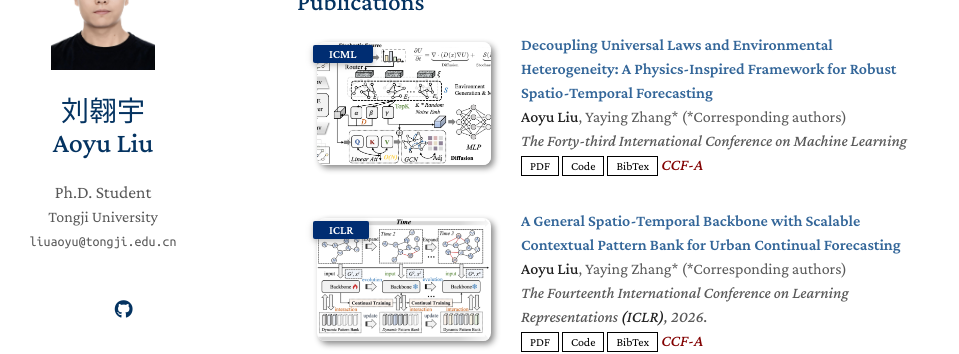
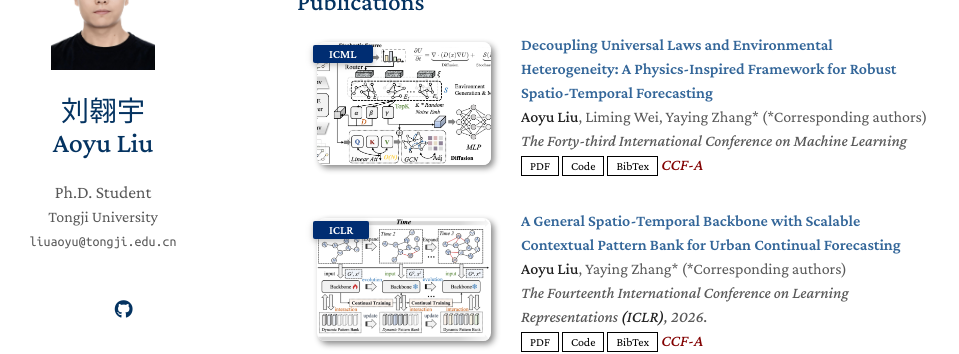
Before and after one commit to Aoyu-Liu/Aoyu-Liu.github.io, a Jekyll site: the page built from index.md, in a window 1280 px wide and 900 px high, scrolled down 518 px. Shown: the part 152-506 px from the top of the window, without its empty margins (173-1132 px from the left). Built offline with Jekyll 4.4.1, drawn with Linux system fonts in a browser that asks for light colours; a style sheet for code colours, icons or effects is not loaded; our own code applies the rules of GitHub Pages for plain Markdown files.

Commit message:
Update publications.yml

```diff
--- a/_data/publications.yml
+++ b/_data/publications.yml
@@ -1,7 +1,7 @@
 main:
 
 - title: 'Decoupling Universal Laws and Environmental Heterogeneity: A Physics-Inspired Framework for Robust Spatio-Temporal Forecasting'
-  authors: "<strong>Aoyu Liu</strong>, Yaying Zhang* (*Corresponding authors)"
+  authors: "<strong>Aoyu Liu</strong>, Liming Wei, Yaying Zhang* (*Corresponding authors)"
   conference_short: ICML
   conference: "The Forty-third International Conference on Machine Learning"
   pdf: https://aoyu-liu.github.io/ # 待更新为预印本链接
```
